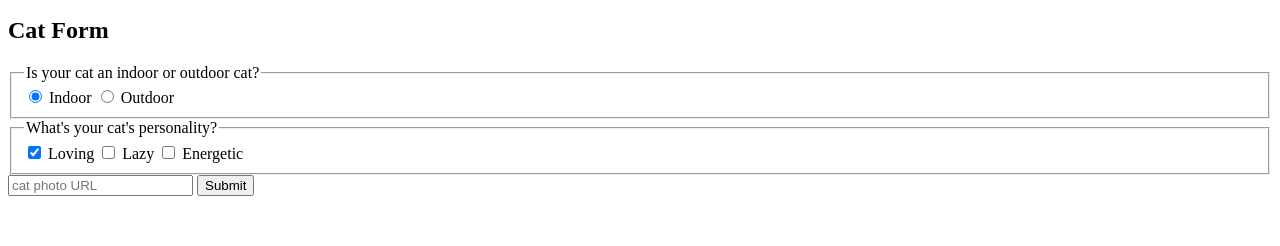
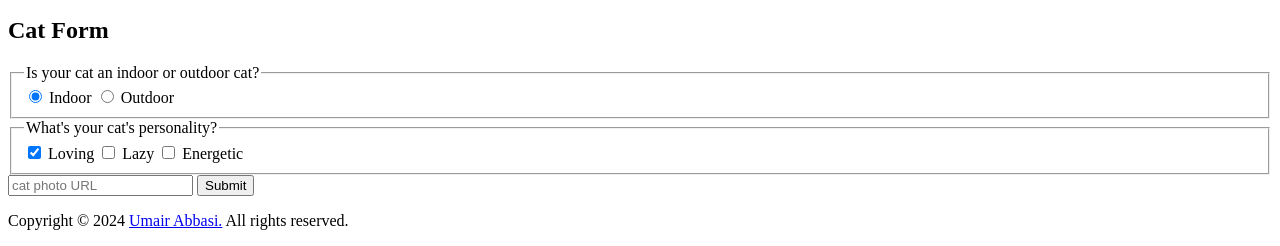
Before and after one commit to umairabbasidev/ResponsiveWebDesignProjects, a plain HTML site: page CatPhotoApp/index.html in a window 1280 px wide. Shown: the part 1419-1665 px from the top of the page. Before the commit the page ends 1623 px from the top, so only its background shows below. Drawn offline with Linux system fonts and the light colour scheme.

Commit message:
CatPhotoApp project  complted

```diff
--- a/CatPhotoApp/index.html
+++ b/CatPhotoApp/index.html
@@ -56,7 +56,8 @@
         </fieldset>
         <fieldset>
           <legend>What's your cat's personality?</legend>
-          <input id="loving" type="checkbox" name="personality" value="loving" checked> <label for="loving">Loving</label>
+          <input id="loving" type="checkbox" name="personality" value="loving" checked> <label
+            for="loving">Loving</label>
           <input id="lazy" type="checkbox" name="personality" value="lazy"> <label for="lazy">Lazy</label>
           <input id="energetic" type="checkbox" name="personality" value="energetic"> <label for="energetic">
             Energetic</label>
@@ -67,6 +68,10 @@
       </form>
     </section>
   </main>
+  <footer>
+    <p>Copyright © 2024 <a href="https://github.com/umairabbasidev" target="_blank">Umair Abbasi.</a> All rights
+      reserved.</p>
+  </footer>
 </body>
 
 </html>
```
